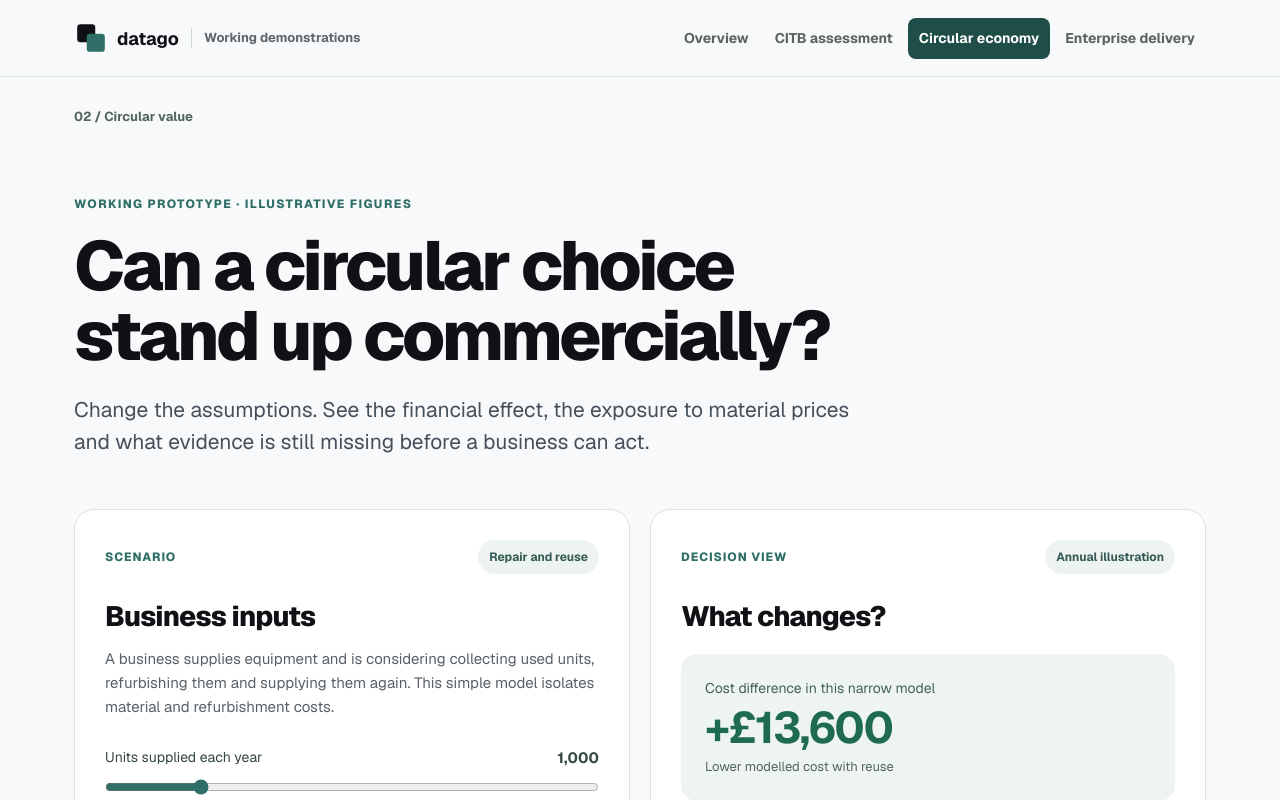
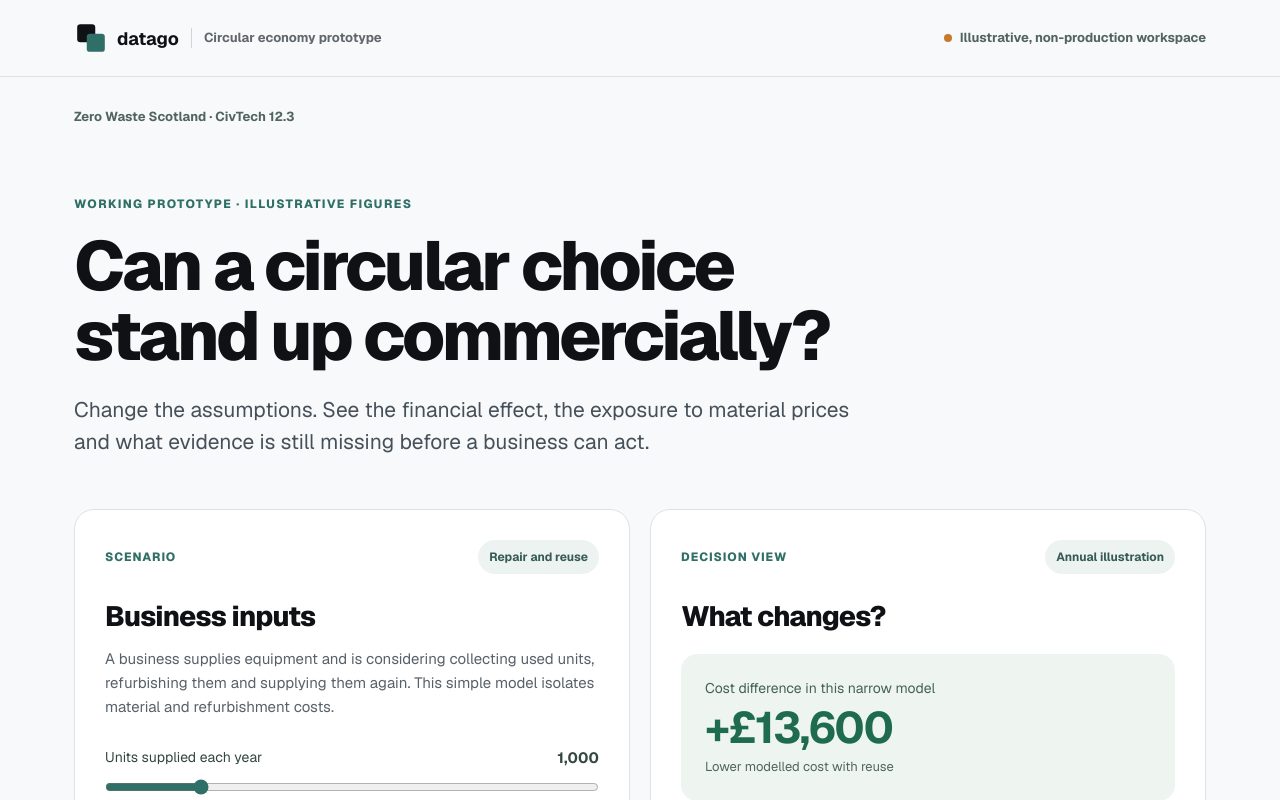
Before and after one commit to daledatago/datago.uk, a Next.js app: page /demos/circular-economy in a window 1280 px wide. Shown: the top 800 px of the page. Built offline with nearby package versions, Linux system fonts and the light colour scheme.

Commit message:
Isolate circular economy buyer demo (#7)

```diff
--- a/src/app/demos/circular-economy/circular-demo.tsx
+++ b/src/app/demos/circular-economy/circular-demo.tsx
@@ -20,7 +20,7 @@ export function CircularDemo() {
 
   return (
     <div className={styles.page}>
-      <div className={styles.topline}><span>02 / Circular value</span></div>
+      <div className={styles.topline}><span>Zero Waste Scotland · CivTech 12.3</span></div>
       <header className={styles.hero}>
         <span className={styles.eyebrow}>Working prototype · illustrative figures</span>
         <h1>Can a circular choice stand up commercially?</h1>
--- a/src/app/demos/demo-navigation.tsx
+++ b/src/app/demos/demo-navigation.tsx
@@ -15,6 +15,7 @@ const demoLinks = [
 export function DemoNavigation() {
   const pathname = usePathname();
   const isAssessmentWorkspace = pathname.startsWith("/demos/citb-assessment") || pathname.startsWith("/demos/assessment-authoring");
+  const isCircularWorkspace = pathname.startsWith("/demos/circular-economy") || pathname.startsWith("/demos/circular-value");
 
   if (isAssessmentWorkspace) {
     return (
@@ -24,6 +25,21 @@ export function DemoNavigation() {
             <DatagoMark size={34} />
             <span className={styles.brandName}>datago</span>
             <span className={styles.brandSection}>CITB assessment prototype</span>
+          </Link>
+          <div className={styles.prototypeStatus}><span />Illustrative, non-production workspace</div>
+        </div>
+      </header>
+    );
+  }
+
+  if (isCircularWorkspace) {
+    return (
+      <header className={styles.header}>
+        <div className={styles.headerInner}>
+          <Link aria-label="Circular economy prototype" className={styles.brand} href="/demos/circular-economy">
+            <DatagoMark size={34} />
+            <span className={styles.brandName}>datago</span>
+            <span className={styles.brandSection}>Circular economy prototype</span>
           </Link>
           <div className={styles.prototypeStatus}><span />Illustrative, non-production workspace</div>
         </div>
```
Also changed, not shown: 1 other file (tests, documents, lock files or other folders).
